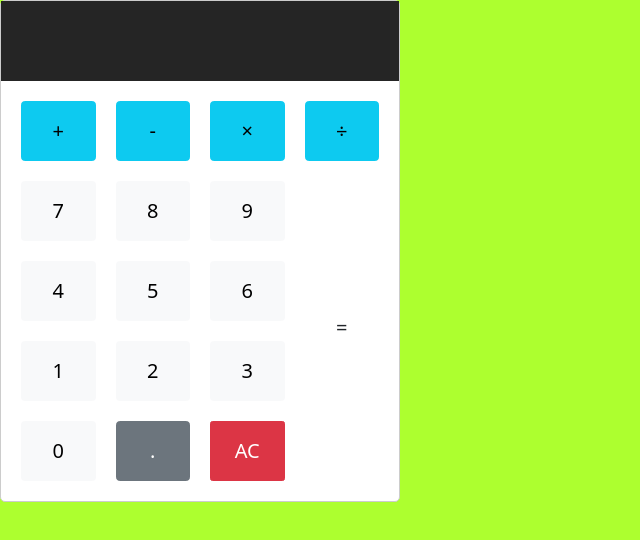
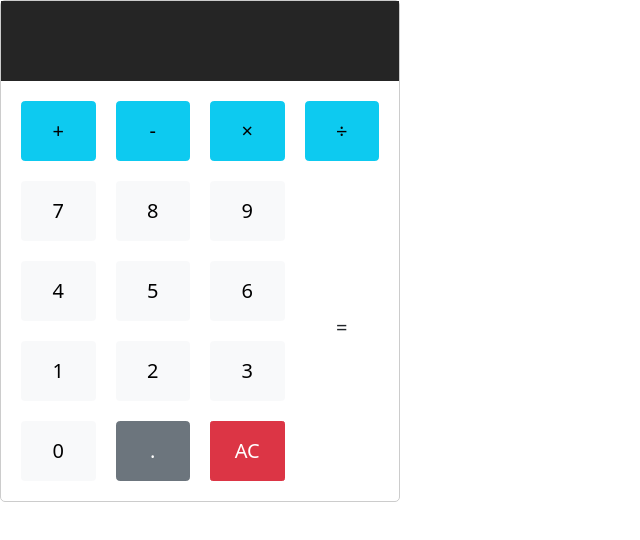
Before and after one commit to MariferVL/WebDevelopmentBootcamp, a website: page CalculatorApp/index.html in a window 1280 px wide. Shown: the whole page, without its empty margins (0-640 px from the left). Drawn offline with nearby package versions, Linux system fonts and the light colour scheme.

Commit message:
Calculator update

```diff
--- a/Calculator/package.json
+++ b/CalculatorApp/package.json
@@ -1,8 +1,8 @@
 {
-  "name": "calculator",
+  "name": "calculatorapp",
   "version": "1.0.0",
   "description": "",
-  "main": "calculator.js",
+  "main": "main.js",
   "scripts": {
     "test": "echo \"Error: no test specified\" && exit 1"
   },
--- a/Calculator/style.css
+++ b/CalculatorApp/style.css
@@ -2,10 +2,6 @@ html {
     font-size: 62.5%;
     box-sizing: border-box;
 }
-body {
-    background-color: greenyellow;
-}
-
 *,
 *::before,
 *::after {
```
Also changed, not shown: CalculatorApp/calculator.js (renamed from Calculator/calculator.js), CalculatorApp/index.html (renamed from Calculator/index.html), CalculatorApp/main.js (renamed from Calculator/main.js), 2 other files.
